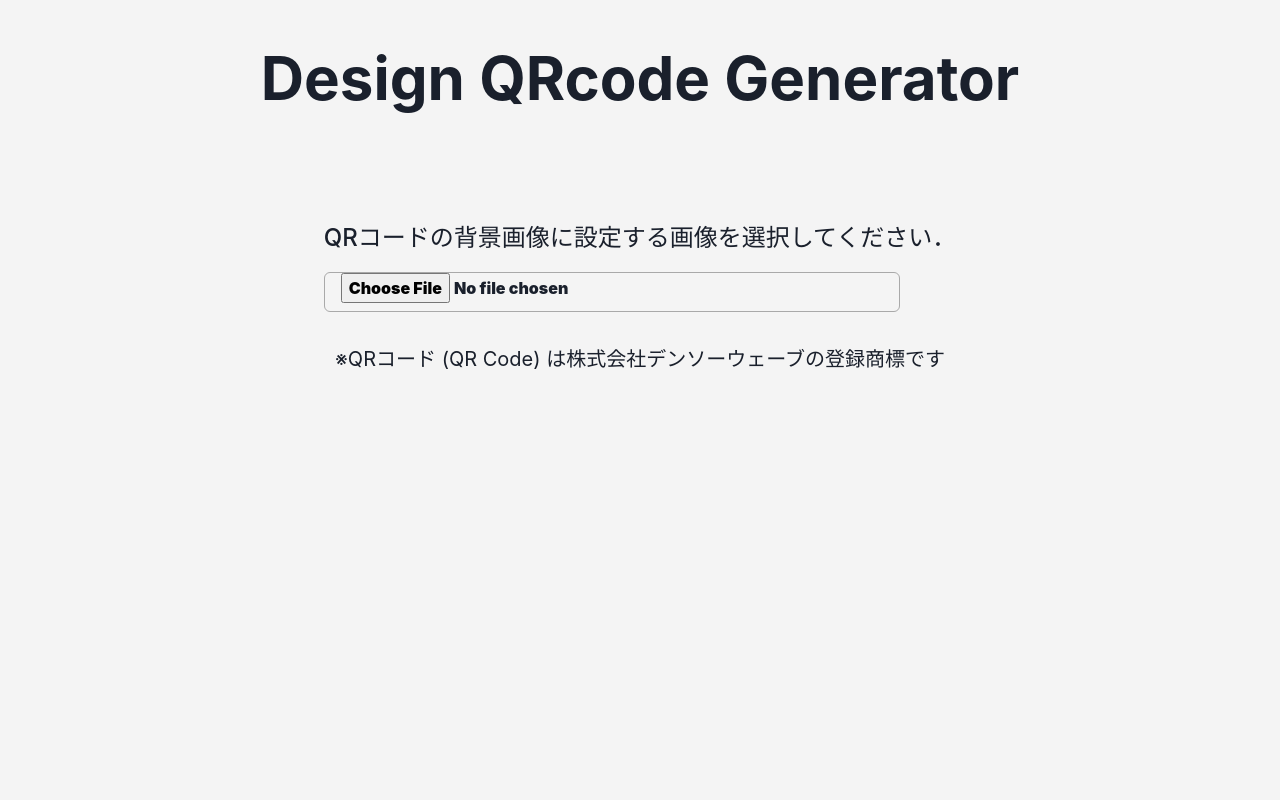
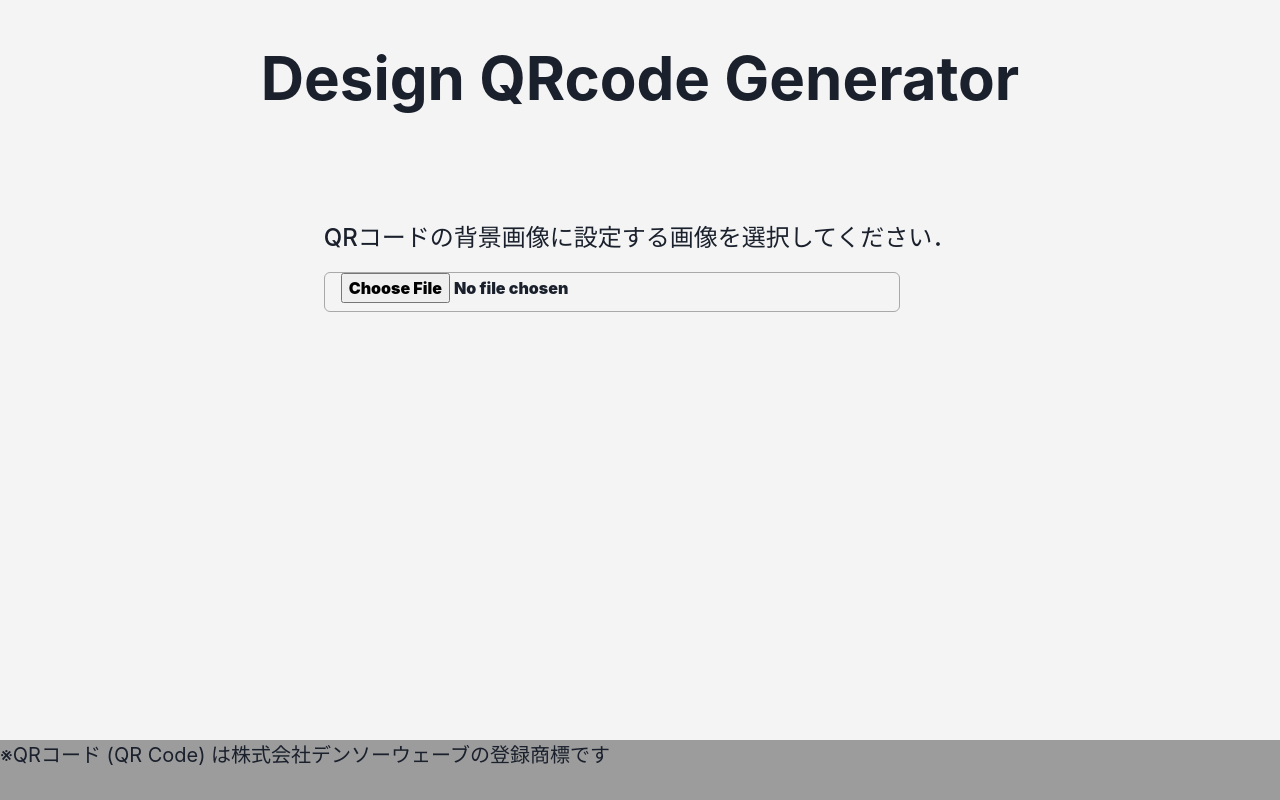
Before and after one commit to oNqNu/qrcode-app-frontend, a Next.js app: page / in a window 1280 px wide. Built offline with nearby package versions, Linux system fonts and the light colour scheme.

Commit message:
feat: フッターを作成

```diff
--- a/pages/index.tsx
+++ b/pages/index.tsx
@@ -462,10 +462,18 @@ const Home: NextPage = () => {
             </Flex>
           </>
         )}
-        <Text fontSize="xl" marginTop="8">
+      </Flex>
+      <Box
+        position="sticky"
+        top="100vh"
+        w="100%"
+        h="60px"
+        bgColor="blackAlpha.500"
+      >
+        <Text fontSize="xl">
           ※QRコード (QR Code) は株式会社デンソーウェーブの登録商標です
         </Text>
-      </Flex>
+      </Box>
     </chakra.div>
   );
 };
```
